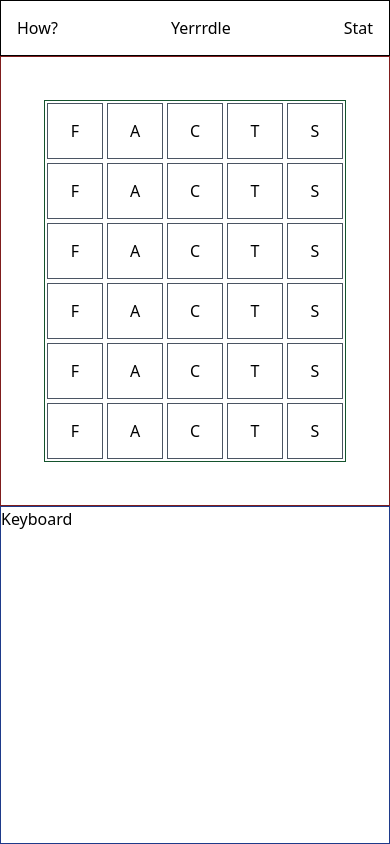
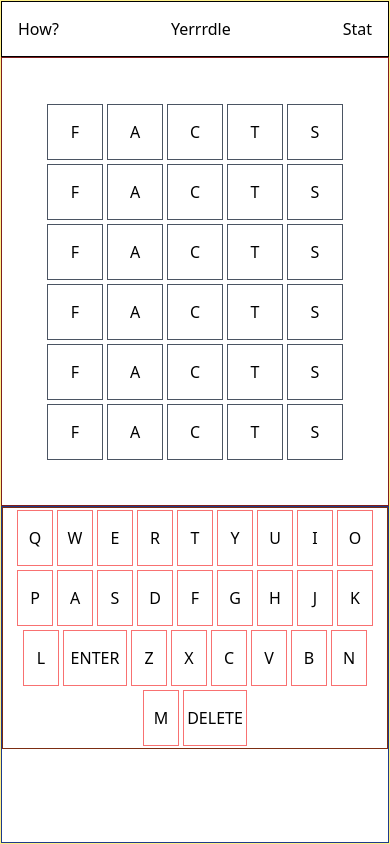
Before and after one commit to LRodriguez92/yerrrdle, a Next.js app: page / in a window 390 px wide. Built offline with nearby package versions, Linux system fonts and the light colour scheme.

Commit message:
completed keys in keyboard for mobile

```diff
--- a/components/Board.js
+++ b/components/Board.js
@@ -8,8 +8,8 @@ export default function Board(props) {
     }
 
     return (
-        <div className="border border-red-900 h-full flex justify-center items-center">
-            <div className="flex flex-col items-center justify-center border border-green-900">
+        <div className="border border-red-900 flex justify-center items-center">
+            <div className="flex flex-col items-center justify-center">
                 {rows}
             </div>
         </div>
--- a/components/Key.js
+++ b/components/Key.js
@@ -1,7 +1,17 @@
-export default function Key() {
+export default function Key(props) {
     return (
-        <div>
-            Key
+        <div className={`
+            border
+            border-red-400
+            ${props.char === "ENTER" || props.char === "DELETE" ? 'w-16' : 'w-9'}
+            h-14
+            m-0.5
+            flex
+            justify-center
+            items-center
+            `}
+        >
+            {props.char}
         </div>
     )
 }
--- a/components/KeyBoard.js
+++ b/components/KeyBoard.js
@@ -1,7 +1,22 @@
+import Key from './Key'
+
 export default function KeyBoard() {
+    const characters = [
+        "Q", "W", "E", "R", "T", "Y", "U", "I", "O", "P",
+        "A", "S", "D", "F", "G", "H", "J", "K", "L",
+        "ENTER", "Z", "X", "C", "V", "B", "N", "M", "DELETE"
+    ]
+
+    const keys = characters.map(char => {
+        console.log(char);
+        return <Key char={char}/>
+    })
+
     return (
-        <div className="border border-blue-900 h-full">
-            Keyboard
+        <div className="border border-blue-900 flex flex-col items-center">
+            <div className="border border-orange-900 flex flex-wrap justify-center">
+                {keys}
+            </div>
         </div>
     )
 }
--- a/pages/index.js
+++ b/pages/index.js
@@ -6,7 +6,7 @@ import KeyBoard from '../components/KeyBoard'
 
 export default function Home() {
   return (
-    <div className="grid grid-rows-[.25fr_2fr_1.5fr] h-screen">
+    <div className="grid grid-rows-[.25fr_2fr_1.5fr] border border-yellow-200 h-screen">
         <Nav />
         <Board attempts={6}/>
         <KeyBoard />
```
